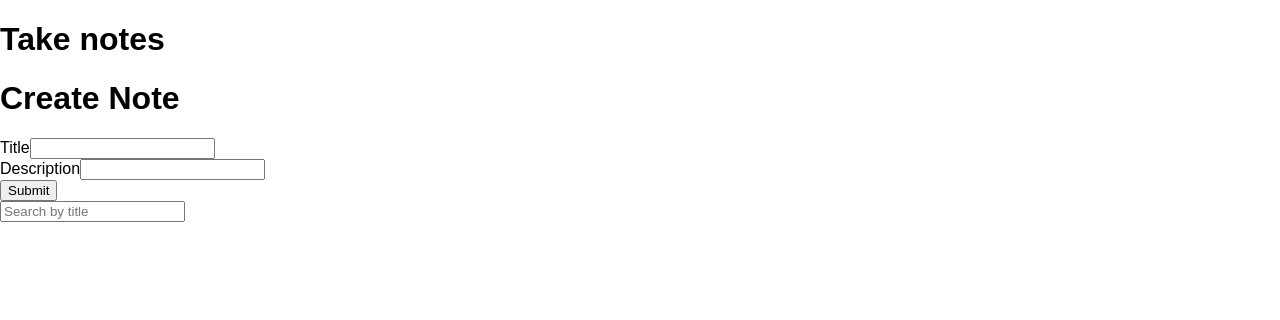
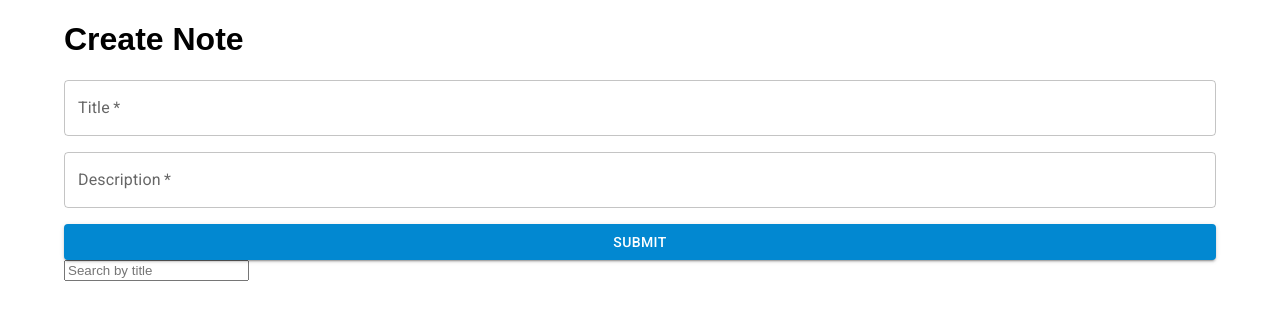
Before and after one commit to ragizaki/take-notes, a React (Create React App) app: page / in a window 1280 px wide. Shown: the top 320 px of the page. Built offline with nearby package versions, Linux system fonts and the light colour scheme.

Commit message:
add mui to project

```diff
--- a/package.json
+++ b/package.json
@@ -3,6 +3,9 @@
   "version": "0.1.0",
   "private": true,
   "dependencies": {
+    "@emotion/react": "^11.8.1",
+    "@emotion/styled": "^11.8.1",
+    "@mui/material": "^5.4.2",
     "@testing-library/jest-dom": "^5.14.1",
     "@testing-library/react": "^12.0.0",
     "@testing-library/user-event": "^13.2.1",
--- a/public/index.html
+++ b/public/index.html
@@ -1,20 +1,19 @@
 <!DOCTYPE html>
 <html lang="en">
+
 <head>
   <meta charset="utf-8" />
   <link rel="icon" href="%PUBLIC_URL%/favicon.ico" />
   <meta name="viewport" content="width=device-width, initial-scale=1" />
   <meta name="theme-color" content="#000000" />
-    <meta
-      name="description"
-      content="Web site created using create-react-app"
-    />
+  <meta name="description" content="Web site created using create-react-app" />
   <link rel="apple-touch-icon" href="%PUBLIC_URL%/logo192.png" />
   <!--
       manifest.json provides metadata used when your web app is installed on a
       user's mobile device or desktop. See https://developers.google.com/web/fundamentals/web-app-manifest/
     -->
   <link rel="manifest" href="%PUBLIC_URL%/manifest.json" />
+  <link rel="stylesheet" href="https://fonts.googleapis.com/css?family=Roboto:300,400,500,700&display=swap" />
   <!--
       Notice the use of %PUBLIC_URL% in the tags above.
       It will be replaced with the URL of the `public` folder during the build.
@@ -26,6 +25,7 @@
     -->
   <title>React App</title>
 </head>
+
 <body>
   <noscript>You need to enable JavaScript to run this app.</noscript>
   <div id="root"></div>
@@ -40,4 +40,5 @@
       To create a production bundle, use `npm run build` or `yarn build`.
     -->
 </body>
+
 </html>
--- a/src/App.tsx
+++ b/src/App.tsx
@@ -1,11 +1,13 @@
 import React, { useState, useCallback } from 'react';
 
-import Form from './components/Form';
-import NoteList from './components/NoteList';
-import SearchBar from './components/SearchBar';
+import Form from './components/Form/Form';
+import NoteList from './components/NoteList/NoteList';
+import SearchBar from './components/SearchBar/SearchBar';
 import { Note } from './util/interfaces';
 
-const App = (): JSX.Element => {
+import Container from '@mui/material/Container';
+
+const App: React.FC = () => {
     const [notes, setNotes] = useState<Note[]>([]);
     const [noteSearch, setNoteSearch] = useState<string>('');
     const [classes, setClasses] = useState<string[]>([]);
@@ -30,12 +32,11 @@ const App = (): JSX.Element => {
     };
 
     return (
-        <div>
-            <h1>Take notes</h1>
+        <Container>
             <Form notes={notes} setNotes={setNotes} />
             <SearchBar value={noteSearch} handleSearch={handleNoteSearch} />
             <NoteList notes={notes} noteSearch={noteSearch} handleDelete={handleDelete} />
-        </div>
+        </Container>
     );
 };
 
--- a/src/components/Form.tsx
+++ /dev/null
@@ -1,60 +0,0 @@
-import React, { useState } from 'react';
-import { Note } from '../util/interfaces';
-
-type IFormProps = {
-    notes: Note[];
-    setNotes: React.Dispatch<React.SetStateAction<Note[]>>;
-};
-
-const Form = React.memo(({ notes, setNotes }: IFormProps): JSX.Element => {
-    const [title, setTitle] = useState<string>('');
-    const [description, setDescription] = useState<string>('');
-
-    const handleFormSubmit = (e: React.FormEvent): void => {
-        e.preventDefault();
-        const note = {
-            title,
-            description,
-            id: notes.length + 1,
-            created: new Date(),
-        };
-        setNotes([...notes, note]);
-        setTitle('');
-        setDescription('');
-    };
-
-    return (
-        <div>
-            <h1>Create Note</h1>
-            <form onSubmit={handleFormSubmit}>
-                <div>
-                    <label>
-                        Title
-                        <input
-                            type='text'
-                            name='title'
-                            value={title}
-                            onChange={e => setTitle(e.target.value)}
-                            required
-                        />
-                    </label>
-                </div>
-                <div>
-                    <label>
-                        Description
-                        <input
-                            type='text'
-                            name='description'
-                            value={description}
-                            onChange={e => setDescription(e.target.value)}
-                            required
-                        />
-                    </label>
-                </div>
-                <button type='submit'>Submit</button>
-            </form>
-        </div>
-    );
-});
-
-export default Form;
--- /dev/null
+++ b/src/components/Form/Form.tsx
@@ -0,0 +1,65 @@
+import React, { useState } from 'react';
+import { Note } from '../../util/interfaces';
+import { TextField, Alert, Stack, Button } from '@mui/material';
+
+type IFormProps = {
+    notes: Note[];
+    setNotes: React.Dispatch<React.SetStateAction<Note[]>>;
+};
+
+const Form = React.memo(({ notes, setNotes }: IFormProps): JSX.Element => {
+    const [title, setTitle] = useState<string>('');
+    const [description, setDescription] = useState<string>('');
+    const [showAlert, setShowAlert] = useState<boolean>(false);
+
+    const handleFormSubmit = (e: React.FormEvent): void => {
+        e.preventDefault();
+        if (!title) {
+            return setShowAlert(true);
+        }
+        const note = {
+            title,
+            description,
+            id: notes.length + 1,
+            created: new Date(),
+        };
+        setNotes([...notes, note]);
+        setTitle('');
+        setDescription('');
+        setShowAlert(false);
+    };
+
+    return (
+        <div>
+            <h1>Create Note</h1>
+            {showAlert && (
+                <Alert severity='error' onClose={() => setShowAlert(false)}>
+                    Title field is mandatory to make a note.
+                </Alert>
+            )}
+            <form onSubmit={handleFormSubmit} noValidate>
+                <Stack spacing={2}>
+                    <TextField
+                        value={title}
+                        label='Title'
+                        onChange={e => setTitle(e.target.value)}
+                        fullWidth
+                        required
+                    />
+                    <TextField
+                        value={description}
+                        label='Description'
+                        onChange={e => setDescription(e.target.value)}
+                        fullWidth
+                        required
+                    />
+                    <Button variant='contained' color='info' type='submit'>
+                        Submit
+                    </Button>
+                </Stack>
+            </form>
+        </div>
+    );
+});
+
+export default Form;
--- a/src/components/NoteList.tsx
+++ b/src/components/NoteList/NoteList.tsx
@@ -1,5 +1,5 @@
 import React from 'react';
-import { Note } from '../util/interfaces';
+import { Note } from '../../util/interfaces';
 
 interface INoteListProps {
     noteSearch: string;
```
Also changed, not shown: tsconfig.json (+6 -9 lines), src/components/SearchBar/SearchBar.tsx (renamed from src/components/SearchBar.tsx), 1 other file (tests, documents, lock files or other folders). Lines whose indentation alone changed are shown as unchanged.
